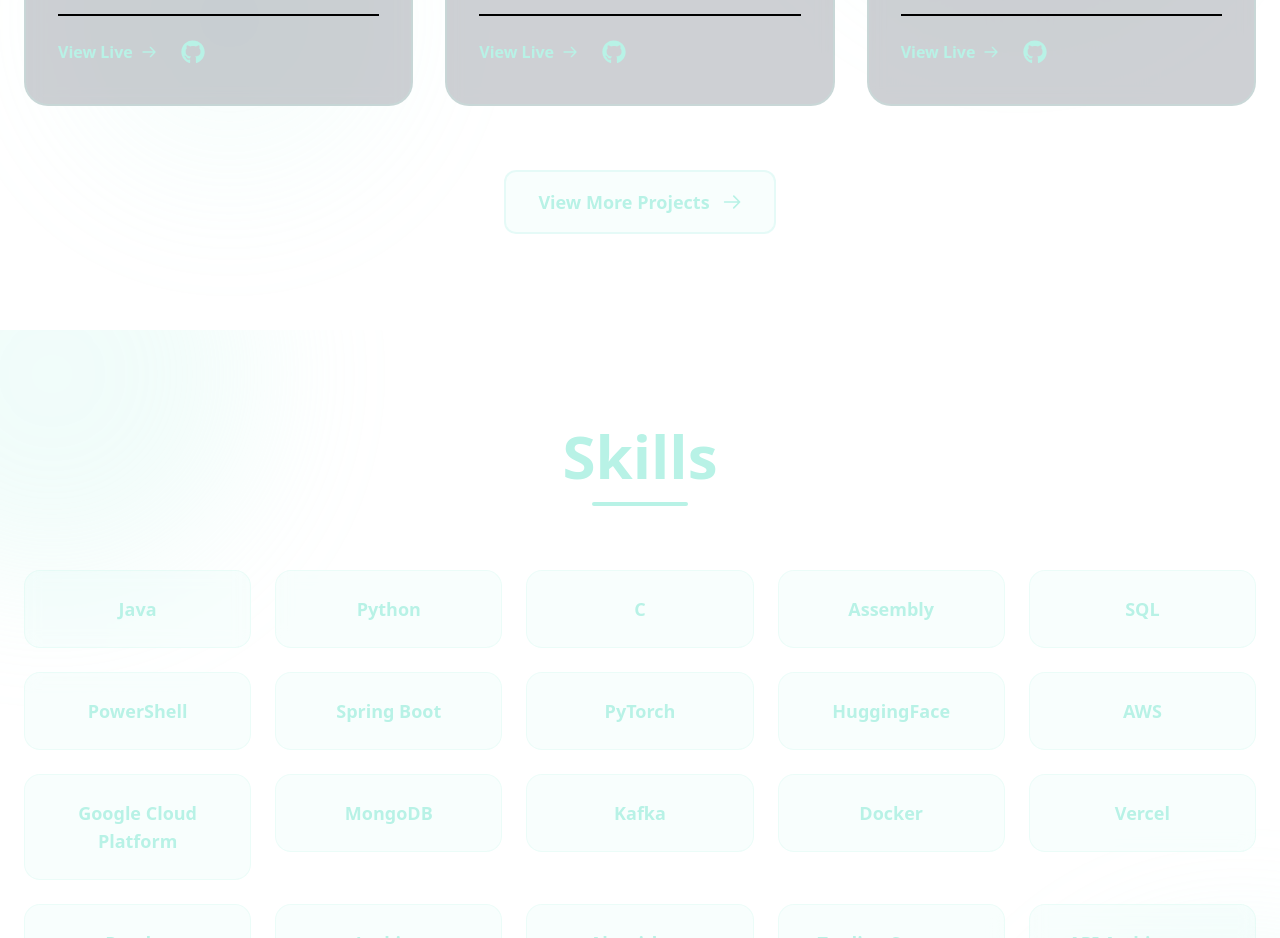
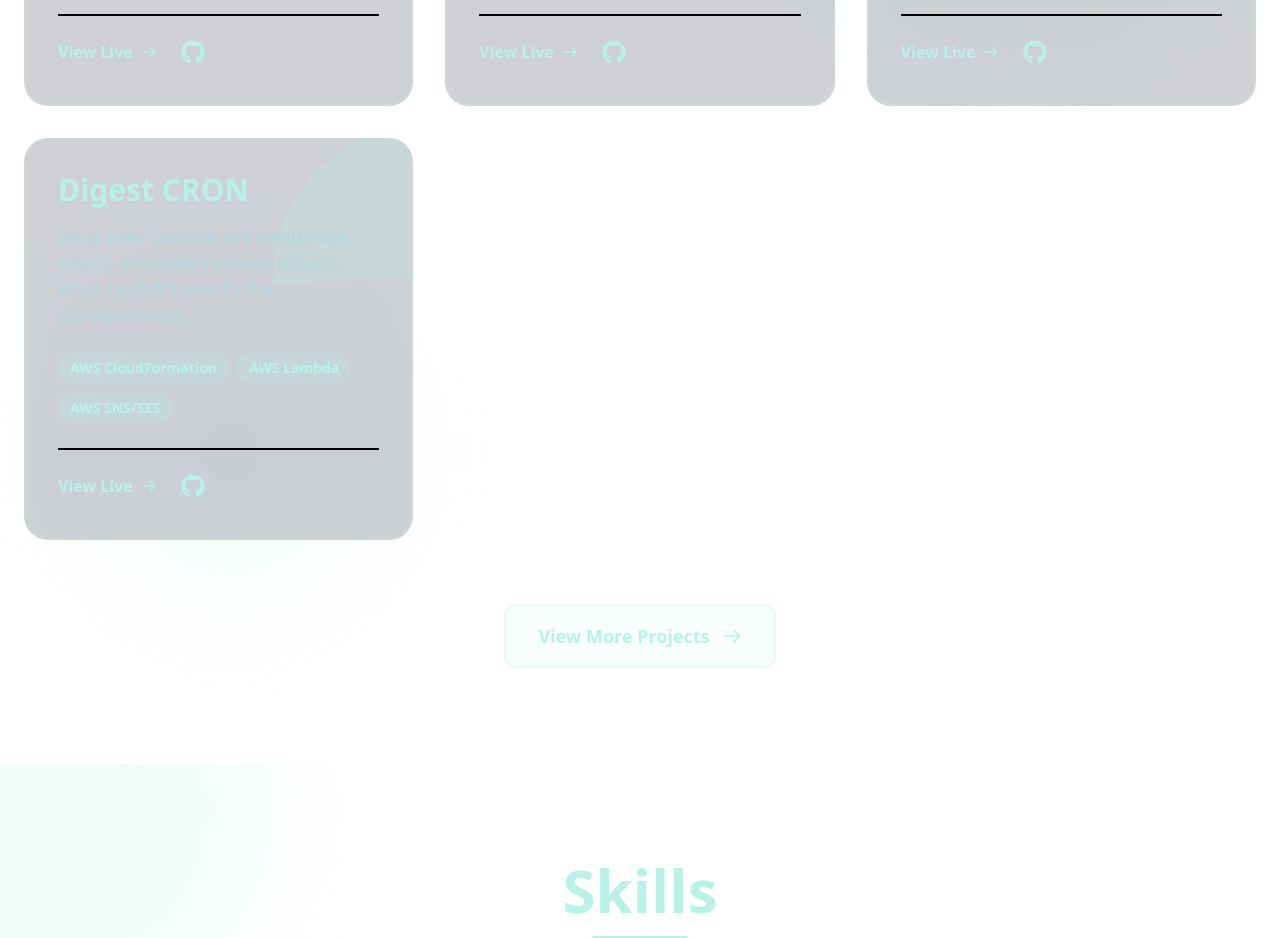
Before and after one commit to g23polar/portfolio, a React (Vite) app: page / in a window 1280 px wide. Shown: the part 4500-5438 px from the top of the page. Built offline with nearby package versions, Linux system fonts and the light colour scheme.

Commit message:
cron_proj

```diff
--- a/src/components/Projects.jsx
+++ b/src/components/Projects.jsx
@@ -27,7 +27,21 @@
             tags: ['hehehe'],
             link: 'https://g23.dev/',
             github: 'https://github.com/g23polar/portfolio'
+        },
+        {
+            title:'Digest CRON',
+            description:'Setup a few Lambdas and EventBridge rules in a CloudFormation to text and email me stuff I need for the day/week/month',
+            tags:['AWS CloudFormation', 'AWS Lambda', 'AWS SNS/SES'] ,
+            link:'https://github.com/g23polar/cron',
+            github:'https://github.com/g23polar/cron'
         }
+        // ,{
+        //     title:'',
+        //     description:'',
+        //     tags:[''] ,
+        //     link:'',
+        //     github:''
+        // }
         // , {
         //     title: 'FloodIQ',
         //     description: 'TODO',
```
